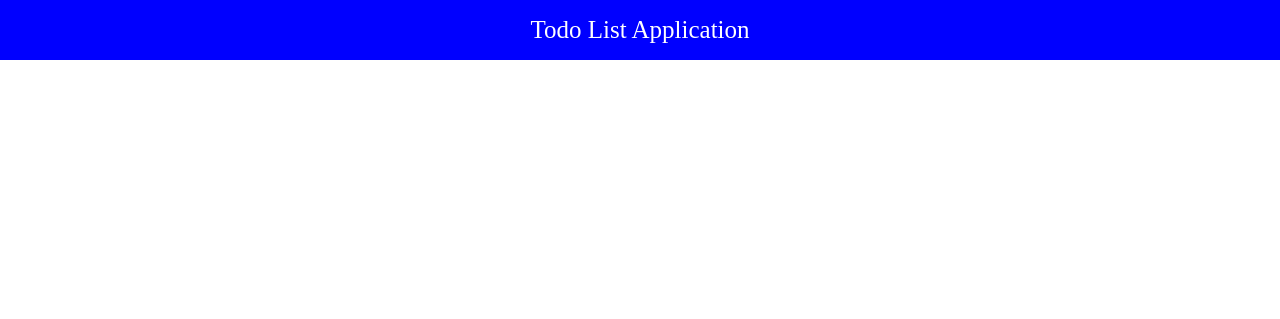
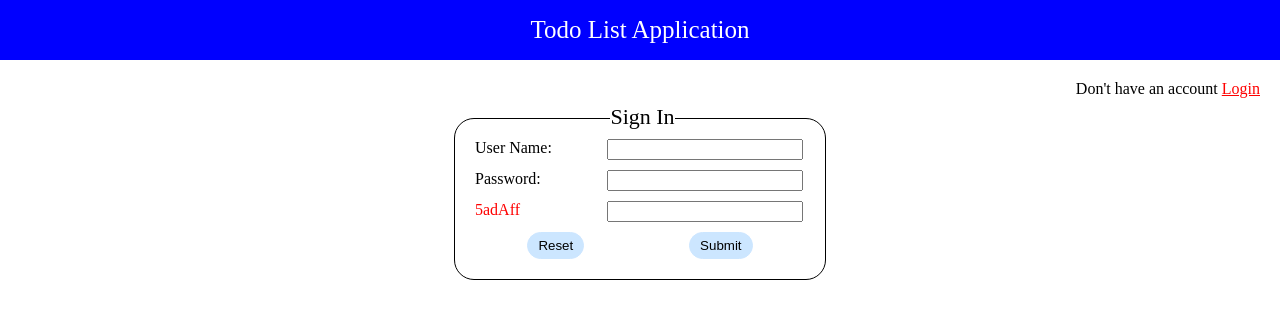
Before and after one commit to leduongk54a2/studyPHP, a PHP site: page /signin_view.php in a window 1280 px wide. Shown: the top 319 px of the page. Run offline with PHP 8.4, Linux system fonts and the light colour scheme.

Commit message:
feat( sign-up): sync code

```diff
--- /dev/null
+++ b/function_common/generate_captcha.php
@@ -0,0 +1,13 @@
+<?php
+function generateCaptcha($length = 6) {
+    $characters = '0123456789abcdefghijklmnopqrstuvwxyzABCDEFGHIJKLMNOPQRSTUVWXYZ';
+    $captcha = '';
+    $charactersLength = strlen($characters);
+
+    for ($i = 0; $i < $length; $i++) {
+        $captcha .= $characters[rand(0, $charactersLength - 1)];
+    }
+
+    return $captcha;
+}
+?>
--- a/view/signin_view.php
+++ b/view/signin_view.php
@@ -1,2 +1,41 @@
+<?php include('../function_common/generate_captcha.php') ?>
 <?php include('./components/header.php'); ?>
+    <div class="login-btn-wrapper">
+        <span>Don't have an account</span>
+        <a class="login-btn" href="./signup_view.php" >Login</a>
+    </div>
+    <form class="form-root" action="../controller/signin_handler.php" method="post">
+        <div class="title">Sign In</div>
+        <div class="form-wrapper">
+            <div class="row-wrapper">
+                <label class="col-40" for="username">User Name:</label>
+                <input class="col-60" type="text" id="username" name="username" required>
+            </div>
+
+            <div class="row-wrapper">
+                <label class="col-40" for="password">Password:</label>
+                <input class="col-60" type="password" id="password" name="password" required>
+            </div>
+
+            <div class="row-wrapper">
+                <label for="captcha"></label>
+                <div class="col-40 captcha-text"><?php  session_start(); $captcha = generateCaptcha(); echo $captcha; $_SESSION["captcha"] = $captcha;?></div>
+                <input class="col-60" type="text" id="captcha" name="captcha" required>
+            </div>
+            <div class="captcha-text">
+                <?php
+                if(isset($_SESSION["errorMessage"]) && strlen($_SESSION["errorMessage"])) {
+                    echo $_SESSION["errorMessage"];
+                }
+                $_SESSION["errorMessage"] = "";
+                ?>
+            </div>
+
+            <div class="btn-wrapper">
+                <button class="btn" type="submit">Submit</button>
+                <button class="btn" type="reset">Reset</button>
+            </div>
+
+        </div>
+    </form>
 <?php include('./components/footer.php'); ?>
```
Also changed, not shown: controller/signin_handler.php (added, +50 -0 lines), view/signup_view.php (+1 -15 lines), README.md (added).
